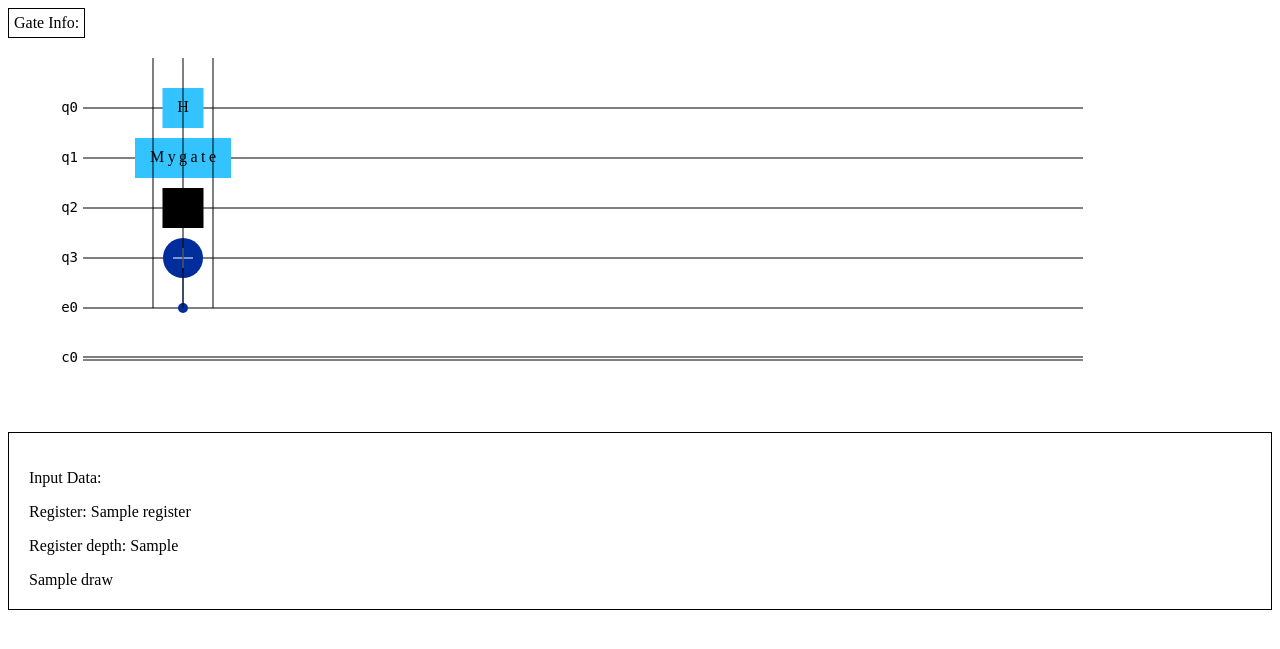
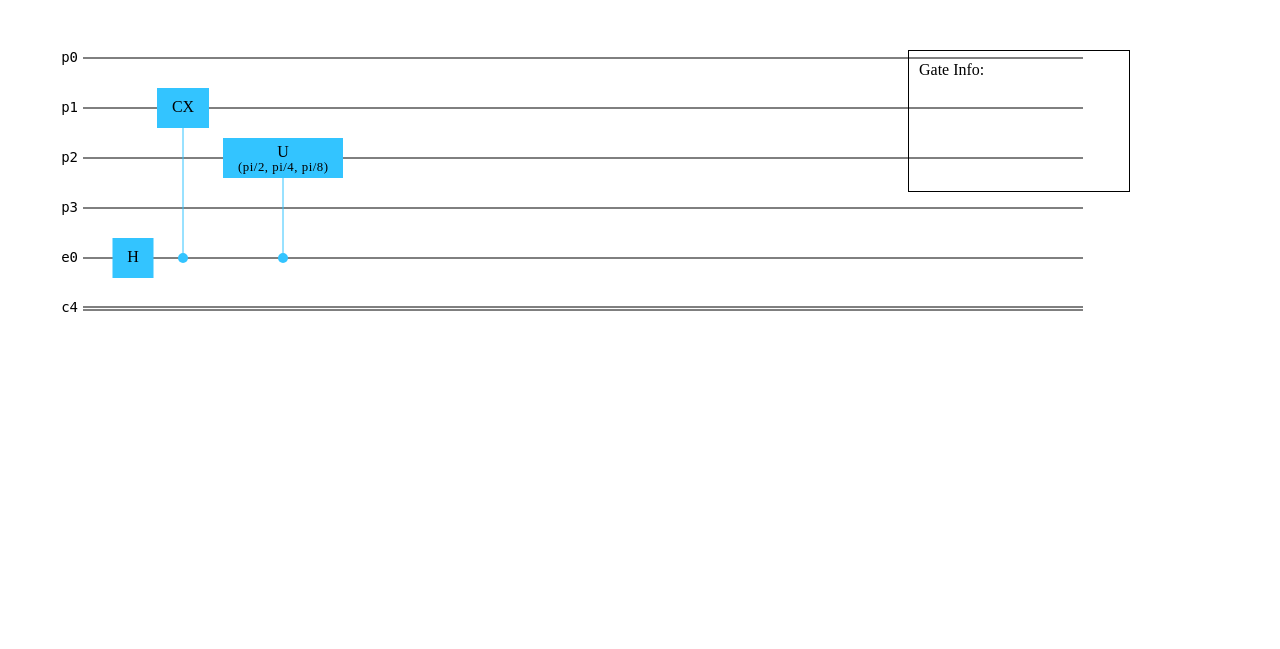
Before and after one commit to graphiq-dev/graphiq, a Flask app: template html_visualization/templates/index.html in a window 1280 px wide. Shown: the top 649 px of the page. Run offline with Flask 2, Linux system fonts and the light colour scheme; the template is opened without the code that fills it: most values are stand-ins (such as "Sample title", 1, 10 or a date in 2020); data that the repository does not hold is empty.

Commit message:
add handle params in js package

```diff
--- a/html_visualization/static/js/data.js
+++ b/html_visualization/static/js/data.js
@@ -20,12 +20,23 @@ let visualization_info = {
             x_pos: 50,
         },
         {
-            gate_name: "My gate",
+            gate_name: "CX",
             qarg: "p1",
             control: "e0",
             params: {},
             x_pos: 100,
         },
+        {
+            gate_name: "U",
+            qarg: "p2",
+            control: "e0",
+            params: {
+                theta: "pi/2",
+                phi: "pi/4",
+                lambda: "pi/8",
+            },
+            x_pos: 200,
+        }
     ]
 }
 
--- a/html_visualization/static/js/draw.js
+++ b/html_visualization/static/js/draw.js
@@ -20,7 +20,7 @@ function draw_gate_info(gates) {
         // one_qubit_gate(x, y, gate_name, register, color="#33C4FF", params=null)
         register = visualization_info.register.qreg[gates[i].qarg]
 
-        g = one_qubit_gate(gates[i].x_pos, register, gates[i].gate_name, gates[i].qarg)
+        g = one_qubit_gate(gates[i].x_pos, register, gates[i].gate_name, gates[i].qarg, gates[i].params)
 
         if (gates[i].control != "") {
             color = g.select("rect").style("fill")
--- a/html_visualization/static/js/gates.js
+++ b/html_visualization/static/js/gates.js
@@ -1,10 +1,35 @@
 // comment
 
-function one_qubit_gate(x, y, gate_name, register, color="#33C4FF", params=null) {
+function add_params_on_display(gate, params) {
+    gate_info = d3.select(".gate-panel")
+    gate_info.append("p").html("Params:")
+
+    for (p in params) {
+        gate_info.append("p").html(`- ${p}: ${params[p]}`)
+    }
+}
+
+function create_params_str(params) {
+    params_str = ""
+
+    params_str += "("
+    for (p in params) {
+        params_str += `${params[p]}, `
+    }
+    params_str = params_str.slice(0, params_str.length - 2)
+    params_str += ")"
+
+    return params_str
+}
+
+function one_qubit_gate(x, y, gate_name, register, params={}, color="#33C4FF") {
     let width = 0
     let height = 40
-    if (params != null) {
-        width = Math.max(40, 15*2 + gate_name.length*11, 15*2 + params.length*5)
+    params_str = ""
+
+    if (Object.keys(params).length !== 0) {
+        params_str = create_params_str(params)
+        width = Math.max(40, 15*2 + gate_name.length*11, 15*2 + params_str.length*5)
     } else {
         width = Math.max(40, 15*2 + gate_name.length*11)
     }
@@ -26,13 +51,13 @@ function one_qubit_gate(x, y, gate_name, register, color="#33C4FF", params=null)
         .style("text-anchor", "middle")
         .style("dominant-baseline", "middle")
 
-    if (params != null) {
+    if (Object.keys(params).length !== 0) {
         g_name.attr("y", -5 + 40 / 2)
 
         gate.append("text")
-        .text(params)
+        .text(params_str)
         .attr("font-size", "0.8em")
-        .attr("textLength", params.length * 5)
+        .attr("textLength", params_str.length * 5)
         .attr("x", width / 2)
         .attr("y", 10 + 40 / 2)
         .style("text-anchor", "middle")
@@ -49,7 +74,8 @@ function one_qubit_gate(x, y, gate_name, register, color="#33C4FF", params=null)
         div.html(`${gate_name} gate on ${register}`)
             .style("left", (d3.event.pageX) + "px")
             .style("top", (d3.event.pageY) + "px");
-        gate_info.html(`Gate Info: ${gate_name} gate on ${register}`)
+        gate_info.append("p").html(`${gate_name} gate on ${register}`)
+        add_params_on_display(gate, params)
         })
     .on("mouseout", function(d) {
         div.transition()
--- a/html_visualization/templates/index.html
+++ b/html_visualization/templates/index.html
@@ -5,9 +5,7 @@
     <script src="{{ url_for('static', filename='js/data.js') }}"></script>
     <script src="{{ url_for('static', filename='js/register.js') }}"></script>
     <script src="{{ url_for('static', filename='js/gates.js') }}"></script>
-    <script>
-        let visualization_info = {{visualization_info | safe}}
-    </script>
+    <script src="{{ url_for('static', filename='js/draw.js') }}"></script>
     <style>
         div.circuit-label-container {
             /* To see element border */
@@ -34,7 +32,6 @@
             position: absolute;
             text-align: center;
             width: 60px;
-            height: 28px;
             padding: 2px;
             font: 12px sans-serif;
             background: lightsteelblue;
@@ -50,13 +47,17 @@
         }
 
         div.gate-panel {
-            padding: 5px;
-            position: fixed;
+            position: absolute;
+            top: 50px;
+            right: 150px;
+            width: 200px;
+            min-height: 120px;
             border: 1px solid black;
+            padding: 10px;
         }
 
         div.circuit-container {
-            padding-top: 50px;
+            padding-top: 0px;
         }
 
     </style>
@@ -71,49 +72,31 @@
             .attr("class", "tooltip")
             .style("opacity", 0);
     </script>
-    <script name="init">
+    <script>
         register_label_init(70, 350)
         register_detail_init(1000, 350)
 
-        for (let i = 0; i < 4; i++) {
-            draw_register_label(`q${i}`, 70, (i+1)*50)
-        }
-        draw_register_label("e0", 70, 250)
-        draw_register_label("c0", 70, 300)
+        draw_register_info(visualization_info.register)
+        draw_gate_info(visualization_info.gates)
 
-        for (let i = 0; i < 5; i++) {
-            draw_quantum_register(0, (i+1)*50)
-        }
 
-        draw_classical_register(0, 300)
     </script>
-    <script>
-        hadamard(100, 50, "q0")
-        one_qubit_gate(100, 100, "Mygate")
-        one_qubit_gate(100, 150, gate_name="U", color="#33C4FF", params="(pi/2, pi/4, pi/6)")
-        cnot(100, 200, 50, control="q3, e0", target="q2")
+<!--    <script name="init">-->
+<!--        register_label_init(70, 350)-->
+<!--        register_detail_init(1000, 350)-->
 
-        d3.select("#circuit-detail-svg").append("line")
-        .attr("x1", 100)
-        .attr("x2", 100)
-        .attr("y1", 0)
-        .attr("y2", 250)
-        .attr("stroke", "black")
+<!--        for (let i = 0; i < 4; i++) {-->
+<!--            draw_register_label(`q${i}`, 70, (i+1)*50)-->
+<!--        }-->
+<!--        draw_register_label("e0", 70, 250)-->
+<!--        draw_register_label("c0", 70, 300)-->
 
-        d3.select("#circuit-detail-svg").append("line")
-        .attr("x1", 100-30)
-        .attr("x2", 100-30)
-        .attr("y1", 0)
-        .attr("y2", 250)
-        .attr("stroke", "black")
+<!--        for (let i = 0; i < 5; i++) {-->
+<!--            draw_quantum_register(0, (i+1)*50)-->
+<!--        }-->
 
-        d3.select("#circuit-detail-svg").append("line")
-        .attr("x1", 100+30)
-        .attr("x2", 100+30)
-        .attr("y1", 0)
-        .attr("y2", 250)
-        .attr("stroke", "black")
-    </script>
+<!--        draw_classical_register(0, 300)-->
+<!--    </script>-->
 <!--    <script name="add-gates">-->
 <!--        // register q0-->
 <!--        hadamard(50, 50, "q0")-->
@@ -121,15 +104,15 @@
 <!--        y_gate(150, 50, "q0")-->
 <!--        z_gate(200, 50, "q0")-->
 <!--        p_gate(250, 50, "q0")-->
-<!--        one_qubit_gate(300, 50, "Mygate")-->
+<!--        one_qubit_gate(330, 50, "Mygate", "q0")-->
 
 
 <!--        // q[1]-->
 <!--        hadamard(50, 100, "q1")-->
-<!--        gate2 = ry(100, 100, "q1")-->
-<!--        rx(170, 100, "q1", "(pi/4)")-->
-<!--        rz(240, 100, "q1", "(3pi/8)")-->
-<!--        one_qubit_gate(x=320, y=100, gate_name="U", color="#33C4FF", params="(pi/2, pi/4, pi/6)")-->
+<!--        gate2 = ry(120, 100, "q1")-->
+<!--        rx(190, 100, "q1", "(pi/4)")-->
+<!--        rz(260, 100, "q1", "(3pi/8)")-->
+<!--        one_qubit_gate(x=370, y=100, gate_name="U", "q1", color="#33C4FF", params="(pi/2, pi/4, pi/6)")-->
 
 <!--        // one_qubit_gate(x=100, y=100, gate_name="RX", color="#33C4FF", params="(pi/2, pi/4)")-->
 <!--        // one_qubit_gate(100, 100, "U=HXH")-->
@@ -148,11 +131,11 @@
 
 <!--    </script>-->
 
-    <div class="data-panel">
-        <p>Input Data:</p>
-        <p>Register: {{ data["register"] }}</p>
-        <p>Register depth: {{ data["register_depth"] }}</p>
-        <span style="white-space: pre-line">{{ draw }}</span>
-    </div>
+<!--    <div class="data-panel">-->
+<!--        <p>Input Data:</p>-->
+<!--        <p>Register: {{ data["register"] }}</p>-->
+<!--        <p>Register depth: {{ data["register_depth"] }}</p>-->
+<!--        <span style="white-space: pre-line">{{ draw }}</span>-->
+<!--    </div>-->
 </body>
 </html>
```
